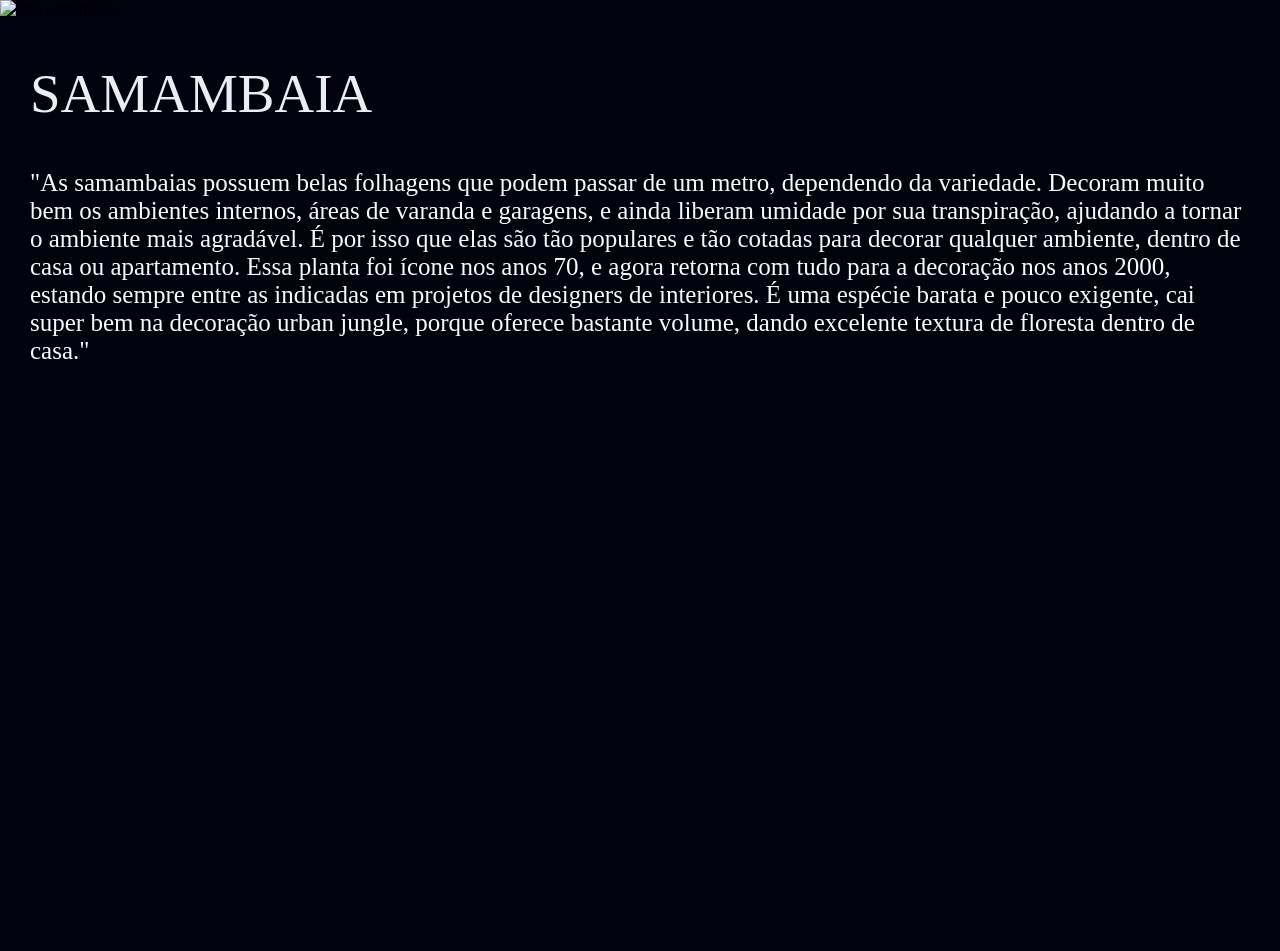
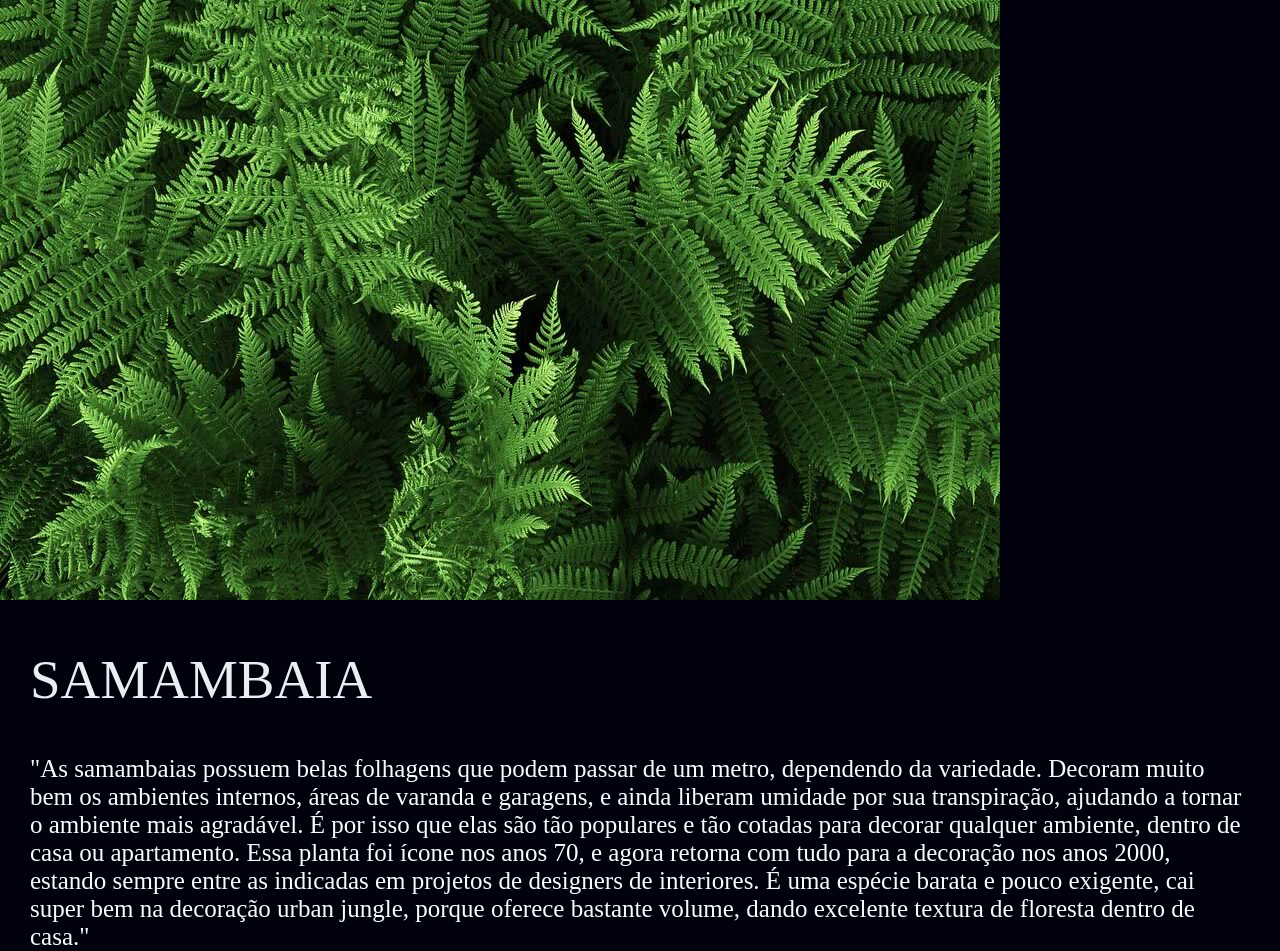
Before and after one commit to GeovannaPereira/cat-logo-, a plain HTML site: page P3.html in a window 1280 px wide. Before the commit the page ends 800 px from the top, so only its background shows below. Drawn offline with Linux system fonts and the light colour scheme.

Commit message:
Update P3.html

```diff
--- a/P3.html
+++ b/P3.html
@@ -7,7 +7,7 @@
     <link rel="stylesheet" href="estilo.css">
 </head>
 <body class="fundo">
-    <img src="imagens/samambaia-2.jpg" alt="foto samambaia">
+    <img src="samambaia-2.jpg" alt="foto samambaia">
     <hi class="titulo2">SAMAMBAIA </hi>
     <p class="borbo-texto-um">"As samambaias possuem belas folhagens que podem passar de um metro, dependendo da variedade.
 
```
